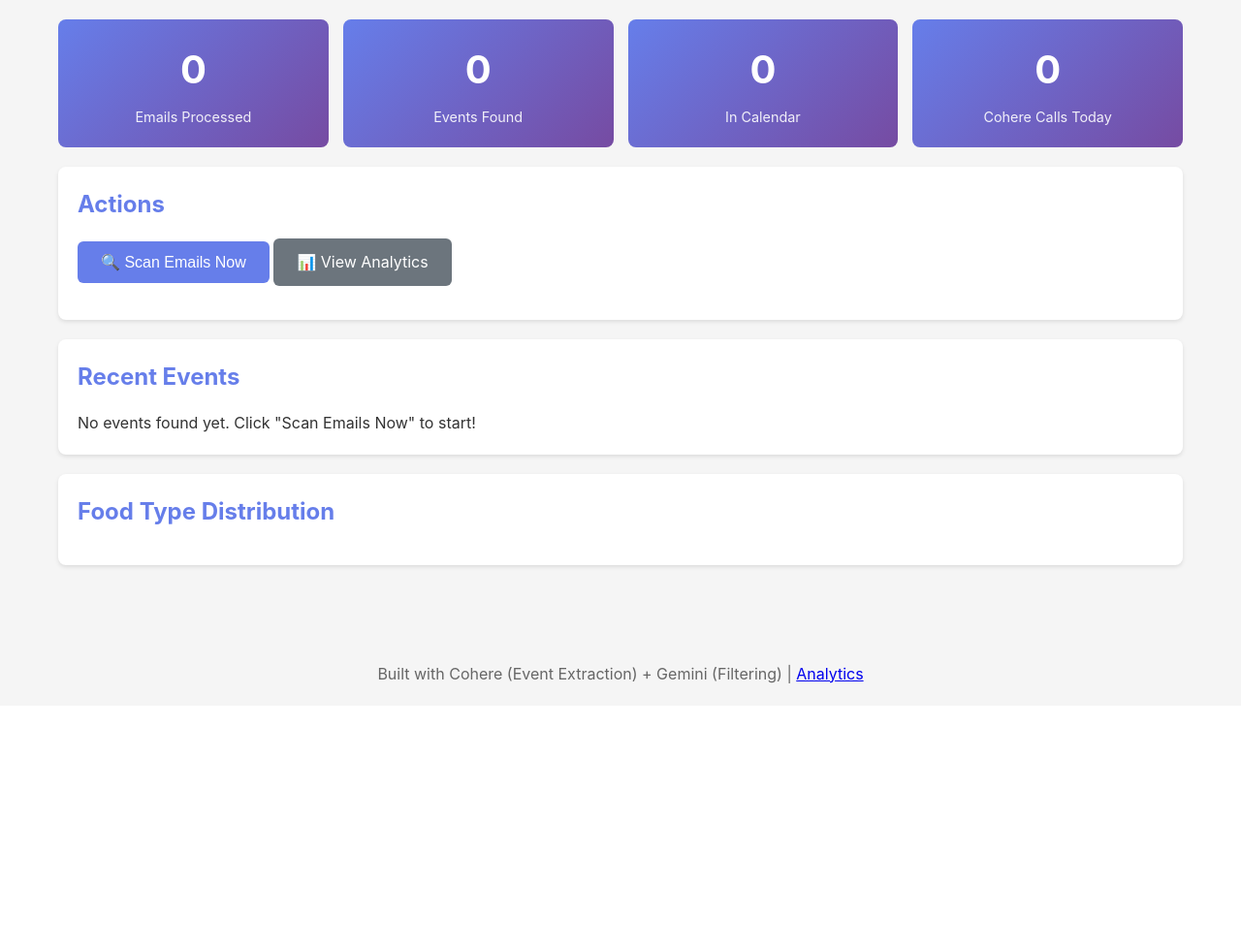
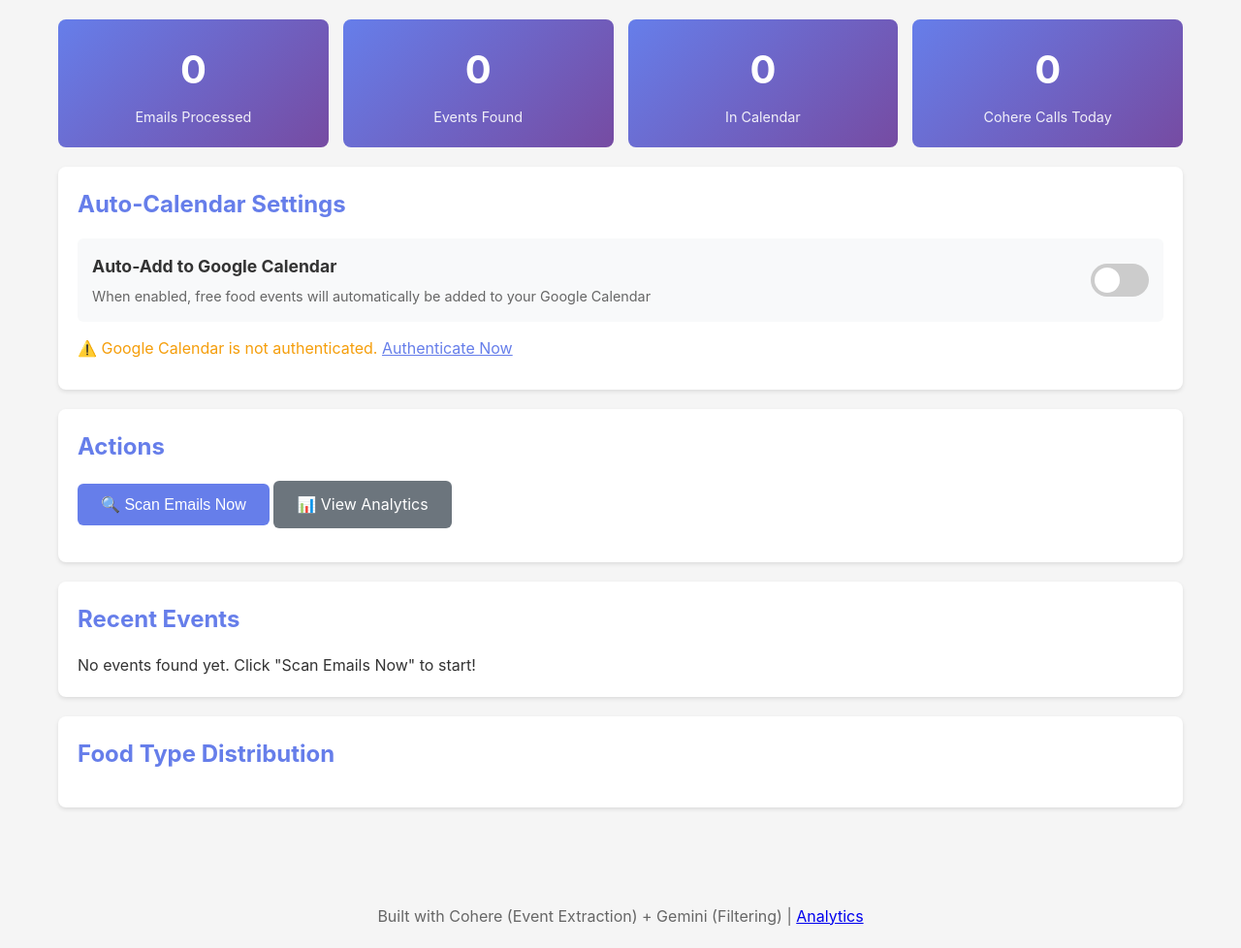
Before and after one commit to shalkoda/freefoodcal_agent, a Flask app: page / in a window 1280 px wide. Shown: the part 232-1210 px from the top of the page at 97% size. Before the commit the page ends 937 px from the top, so only its background shows below. Run offline with Flask 3, Linux system fonts and the light colour scheme; data comes from the database, SQL or seed files in the repository; data that the repository does not hold is empty.

Commit message:
feat: Add auto-calendar toggle and frontend settings
Add user settings table and frontend UI to enable/disable automatic
Google Calendar event creation. When enabled, all free food events
are automatically added to user's calendar during scans.

- Add user_settings database table
- Implement settings API endpoints
- Add toggle switch UI component
- Integrate auto-calendar into scan workflow
- Add background automatic scanning

```diff
--- a/web/app.py
+++ b/web/app.py
@@ -7,6 +7,9 @@ from flask import Flask, render_template, request, redirect, url_for, jsonify, s
 from flask_session import Session
 import os
 import sys
+import threading
+import time
+from datetime import datetime
 
 # Add parent directory to path
 sys.path.insert(0, os.path.abspath(os.path.join(os.path.dirname(__file__), '..')))
@@ -26,6 +29,69 @@ Session(app)
 agent = FoodEventAgent()
 db = Database()
 
+# Background scanning thread
+scanning_thread = None
+scanning_active = False
+
+
+def run_automatic_scan():
+    """Run an automatic scan with calendar integration if enabled"""
+    try:
+        # Check if auto-calendar is enabled
+        auto_calendar_enabled = db.get_auto_calendar_enabled()
+
+        calendar_client = None
+        if auto_calendar_enabled:
+            try:
+                calendar_client = GoogleCalendarClient()
+                calendar_client.authenticate()
+                print(f"[{datetime.now()}] ✅ Calendar authenticated for auto-scan")
+            except Exception as e:
+                print(f"[{datetime.now()}] ⚠️  Calendar authentication failed: {e}")
+                print(f"[{datetime.now()}] 📧 Continuing scan without calendar...")
+                # Continue without calendar if auth fails
+
+        print(f"[{datetime.now()}] 🔍 Starting automatic scan...")
+        results = agent.scan_emails(calendar_client)
+        print(f"[{datetime.now()}] ✅ Auto-scan complete: {results['events_found']} events found, {results['events_added']} added to calendar")
+
+    except Exception as e:
+        print(f"[{datetime.now()}] ❌ Auto-scan error: {e}")
+
+
+def background_scanner():
+    """Background thread that runs periodic scans"""
+    global scanning_active
+    scan_interval_hours = float(db.get_setting('scan_interval_hours', '6'))
+    scan_interval_seconds = scan_interval_hours * 3600
+
+    while scanning_active:
+        if db.get_auto_scan_enabled():
+            run_automatic_scan()
+        else:
+            print(f"[{datetime.now()}] ℹ️  Auto-scan is disabled, skipping...")
+
+        # Sleep for the scan interval
+        time.sleep(scan_interval_seconds)
+
+
+def start_background_scanner():
+    """Start the background scanning thread"""
+    global scanning_thread, scanning_active
+
+    if scanning_thread is None or not scanning_thread.is_alive():
+        scanning_active = True
+        scanning_thread = threading.Thread(target=background_scanner, daemon=True)
+        scanning_thread.start()
+        print(f"[{datetime.now()}] 🚀 Background scanner started")
+
+
+def stop_background_scanner():
+    """Stop the background scanning thread"""
+    global scanning_active
+    scanning_active = False
+    print(f"[{datetime.now()}] 🛑 Background scanner stopped")
+
 
 @app.route('/')
 def index():
@@ -33,25 +99,40 @@ def index():
     stats = db.get_stats()
     recent_events = db.get_recent_events(limit=10)
     food_stats = db.get_food_type_stats()
+    auto_calendar_enabled = db.get_auto_calendar_enabled()
+    google_authenticated = session.get('google_authenticated', False)
 
     return render_template('index.html',
                           stats=stats,
                           recent_events=recent_events,
-                          food_stats=food_stats)
+                          food_stats=food_stats,
+                          auto_calendar_enabled=auto_calendar_enabled,
+                          google_authenticated=google_authenticated)
 
 
 @app.route('/scan', methods=['POST'])
 def scan():
     """Trigger manual email scan"""
     try:
-        # Check if calendar is authenticated
+        # Check if auto-calendar is enabled and if calendar is authenticated
         calendar_client = None
-        if session.get('google_authenticated'):
-            try:
-                calendar_client = GoogleCalendarClient()
-                calendar_client.authenticate()
-            except:
-                pass
+        auto_calendar_enabled = db.get_auto_calendar_enabled()
+
+        if auto_calendar_enabled:
+            if session.get('google_authenticated'):
+                try:
+                    calendar_client = GoogleCalendarClient()
+                    calendar_client.authenticate()
+                except Exception as e:
+                    print(f"⚠️  Calendar authentication error: {e}")
+                    # Continue without calendar if auth fails
+            else:
+                # Auto-calendar is enabled but not authenticated
+                return jsonify({
+                    'success': False,
+                    'error': 'Auto-calendar is enabled but Google Calendar is not authenticated. Please authenticate first.',
+                    'requires_auth': True
+                }), 400
 
         # Run scan
         results = agent.scan_emails(calendar_client)
@@ -174,9 +255,65 @@ def analytics():
                           food_stats=food_stats)
 
 
+@app.route('/settings', methods=['GET'])
+def get_settings():
+    """Get current settings"""
+    try:
+        return jsonify({
+            'success': True,
+            'settings': {
+                'auto_calendar_enabled': db.get_auto_calendar_enabled(),
+                'auto_scan_enabled': db.get_auto_scan_enabled(),
+                'google_authenticated': session.get('google_authenticated', False)
+            }
+        })
+    except Exception as e:
+        return jsonify({
+            'success': False,
+            'error': str(e)
+        }), 500
+
+
+@app.route('/settings', methods=['POST'])
+def update_settings():
+    """Update settings"""
+    try:
+        data = request.get_json()
+
+        if 'auto_calendar_enabled' in data:
+            db.set_auto_calendar_enabled(data['auto_calendar_enabled'])
+
+        if 'auto_scan_enabled' in data:
+            auto_scan_enabled = data['auto_scan_enabled']
+            db.set_auto_scan_enabled(auto_scan_enabled)
+
+            # Start/stop background scanner based on setting
+            if auto_scan_enabled:
+                start_background_scanner()
+            else:
+                stop_background_scanner()
+
+        return jsonify({
+            'success': True,
+            'settings': {
+                'auto_calendar_enabled': db.get_auto_calendar_enabled(),
+                'auto_scan_enabled': db.get_auto_scan_enabled()
+            }
+        })
+    except Exception as e:
+        return jsonify({
+            'success': False,
+            'error': str(e)
+        }), 500
+
+
 if __name__ == '__main__':
     # Validate config
     Config.validate()
+
+    # Start background scanner if auto-scan is enabled
+    if db.get_auto_scan_enabled():
+        start_background_scanner()
 
     # Run app
     app.run(
--- a/web/templates/base.html
+++ b/web/templates/base.html
@@ -142,6 +142,82 @@
             color: #0c5460;
         }
 
+        .settings-section {
+            margin-top: 10px;
+        }
+
+        .setting-item {
+            display: flex;
+            justify-content: space-between;
+            align-items: center;
+            padding: 15px;
+            background: #f8f9fa;
+            border-radius: 6px;
+            margin-bottom: 10px;
+        }
+
+        .setting-info h3 {
+            margin: 0 0 5px 0;
+            color: #333;
+            font-size: 1.1em;
+        }
+
+        .setting-info p {
+            margin: 0;
+            color: #666;
+            font-size: 0.9em;
+        }
+
+        /* Toggle Switch */
+        .toggle-switch {
+            position: relative;
+            display: inline-block;
+            width: 60px;
+            height: 34px;
+        }
+
+        .toggle-switch input {
+            opacity: 0;
+            width: 0;
+            height: 0;
+        }
+
+        .toggle-slider {
+            position: absolute;
+            cursor: pointer;
+            top: 0;
+            left: 0;
+            right: 0;
+            bottom: 0;
+            background-color: #ccc;
+            transition: .4s;
+            border-radius: 34px;
+        }
+
+        .toggle-slider:before {
+            position: absolute;
+            content: "";
+            height: 26px;
+            width: 26px;
+            left: 4px;
+            bottom: 4px;
+            background-color: white;
+            transition: .4s;
+            border-radius: 50%;
+        }
+
+        input:checked + .toggle-slider {
+            background-color: #667eea;
+        }
+
+        input:checked + .toggle-slider:before {
+            transform: translateX(26px);
+        }
+
+        input:focus + .toggle-slider {
+            box-shadow: 0 0 1px #667eea;
+        }
+
         footer {
             text-align: center;
             padding: 20px;
--- a/web/templates/index.html
+++ b/web/templates/index.html
@@ -17,6 +17,37 @@
     <div class="stat-box">
         <div class="number">{{ stats.cohere_calls_today }}</div>
         <div class="label">Cohere Calls Today</div>
+    </div>
+</div>
+
+<div class="card">
+    <h2>Auto-Calendar Settings</h2>
+    <div class="settings-section">
+        <div class="setting-item">
+            <div class="setting-info">
+                <h3>Auto-Add to Google Calendar</h3>
+                <p>When enabled, free food events will automatically be added to your Google Calendar</p>
+            </div>
+            <label class="toggle-switch">
+                <input type="checkbox" id="auto-calendar-toggle"
+                       {% if auto_calendar_enabled %}checked{% endif %}
+                       onchange="toggleAutoCalendar(this.checked)">
+                <span class="toggle-slider"></span>
+            </label>
+        </div>
+        <div id="calendar-auth-status" style="margin-top: 15px;">
+            {% if not google_authenticated %}
+                <p style="color: #f59e0b; margin-bottom: 10px;">
+                    ⚠️ Google Calendar is not authenticated.
+                    <a href="/auth/google/login" style="color: #667eea; text-decoration: underline;">Authenticate Now</a>
+                </p>
+            {% else %}
+                <p style="color: #10b981;">
+                    ✅ Google Calendar is authenticated
+                </p>
+            {% endif %}
+        </div>
+        <div id="settings-status" style="margin-top: 10px;"></div>
     </div>
 </div>
 
@@ -105,12 +136,76 @@ function triggerScan() {
                 // Reload page after 2 seconds
                 setTimeout(() => location.reload(), 2000);
             } else {
-                statusDiv.innerHTML = `<p style="color: red;">❌ Error: ${data.error}</p>`;
+                let errorMsg = `<p style="color: red;">❌ Error: ${data.error}</p>`;
+                if (data.requires_auth) {
+                    errorMsg += `<p><a href="/auth/google/login" style="color: #667eea;">Authenticate Google Calendar</a></p>`;
+                }
+                statusDiv.innerHTML = errorMsg;
             }
         })
         .catch(error => {
             statusDiv.innerHTML = `<p style="color: red;">❌ Error: ${error}</p>`;
         });
 }
+
+function toggleAutoCalendar(enabled) {
+    const statusDiv = document.getElementById('settings-status');
+    statusDiv.innerHTML = '<p style="color: #667eea;">💾 Saving settings...</p>';
+
+    fetch('/settings', {
+        method: 'POST',
+        headers: {
+            'Content-Type': 'application/json'
+        },
+        body: JSON.stringify({
+            auto_calendar_enabled: enabled
+        })
+    })
+    .then(response => response.json())
+    .then(data => {
+        if (data.success) {
+            statusDiv.innerHTML = `<p style="color: green;">✅ Auto-calendar ${enabled ? 'enabled' : 'disabled'}</p>`;
+            // Check auth status if enabling
+            if (enabled) {
+                checkAuthStatus();
+            }
+            setTimeout(() => {
+                statusDiv.innerHTML = '';
+            }, 3000);
+        } else {
+            statusDiv.innerHTML = `<p style="color: red;">❌ Error: ${data.error}</p>`;
+        }
+    })
+    .catch(error => {
+        statusDiv.innerHTML = `<p style="color: red;">❌ Error: ${error}</p>`;
+    });
+}
+
+function checkAuthStatus() {
+    fetch('/auth/status')
+        .then(response => response.json())
+        .then(data => {
+            const authStatusDiv = document.getElementById('calendar-auth-status');
+            if (!data.google_authenticated) {
+                authStatusDiv.innerHTML = `
+                    <p style="color: #f59e0b; margin-bottom: 10px;">
+                        ⚠️ Google Calendar is not authenticated.
+                        <a href="/auth/google/login" style="color: #667eea; text-decoration: underline;">Authenticate Now</a>
+                    </p>
+                `;
+            } else {
+                authStatusDiv.innerHTML = `
+                    <p style="color: #10b981;">
+                        ✅ Google Calendar is authenticated
+                    </p>
+                `;
+            }
+        });
+}
+
+// Check auth status on page load
+window.addEventListener('load', function() {
+    checkAuthStatus();
+});
 </script>
 {% endblock %}
```
Also changed, not shown: database/schema.sql (+17 -0 lines), src/database.py (+73 -0 lines).
